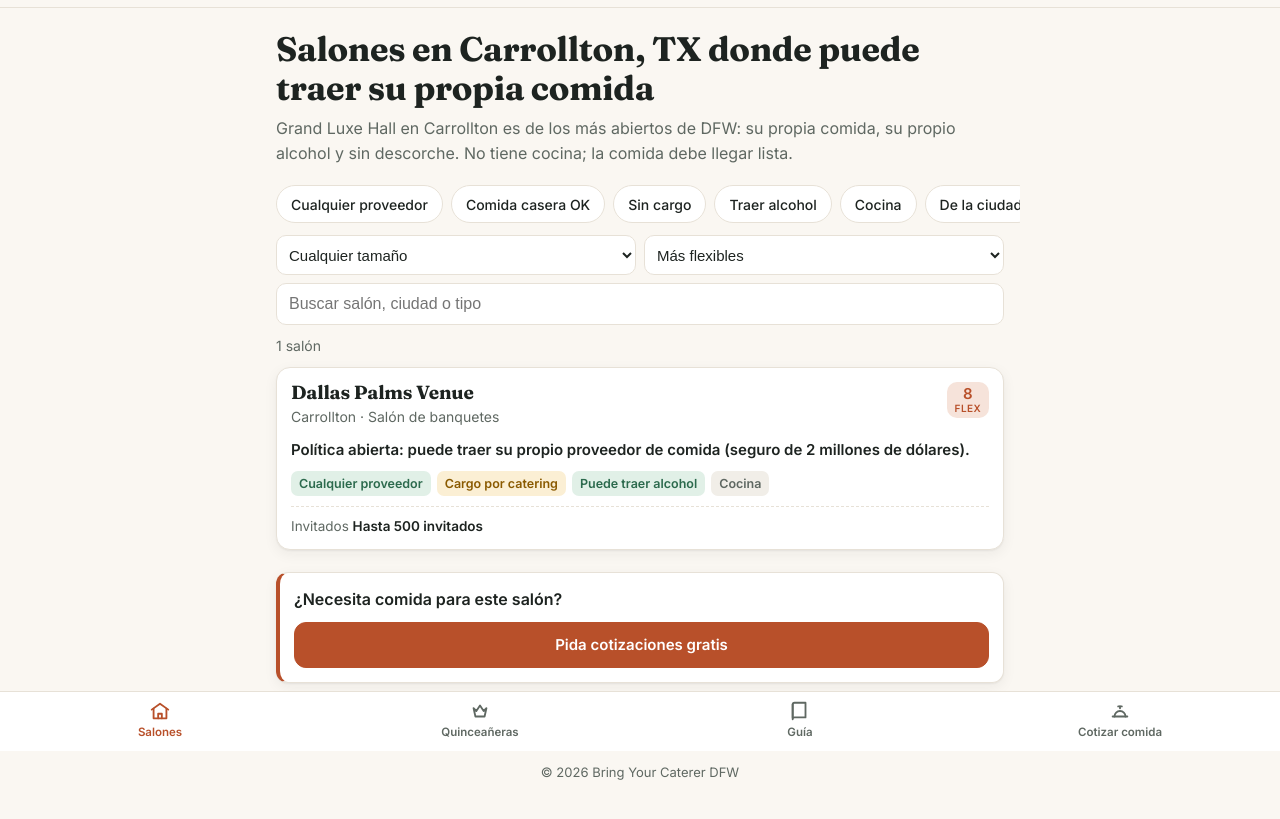
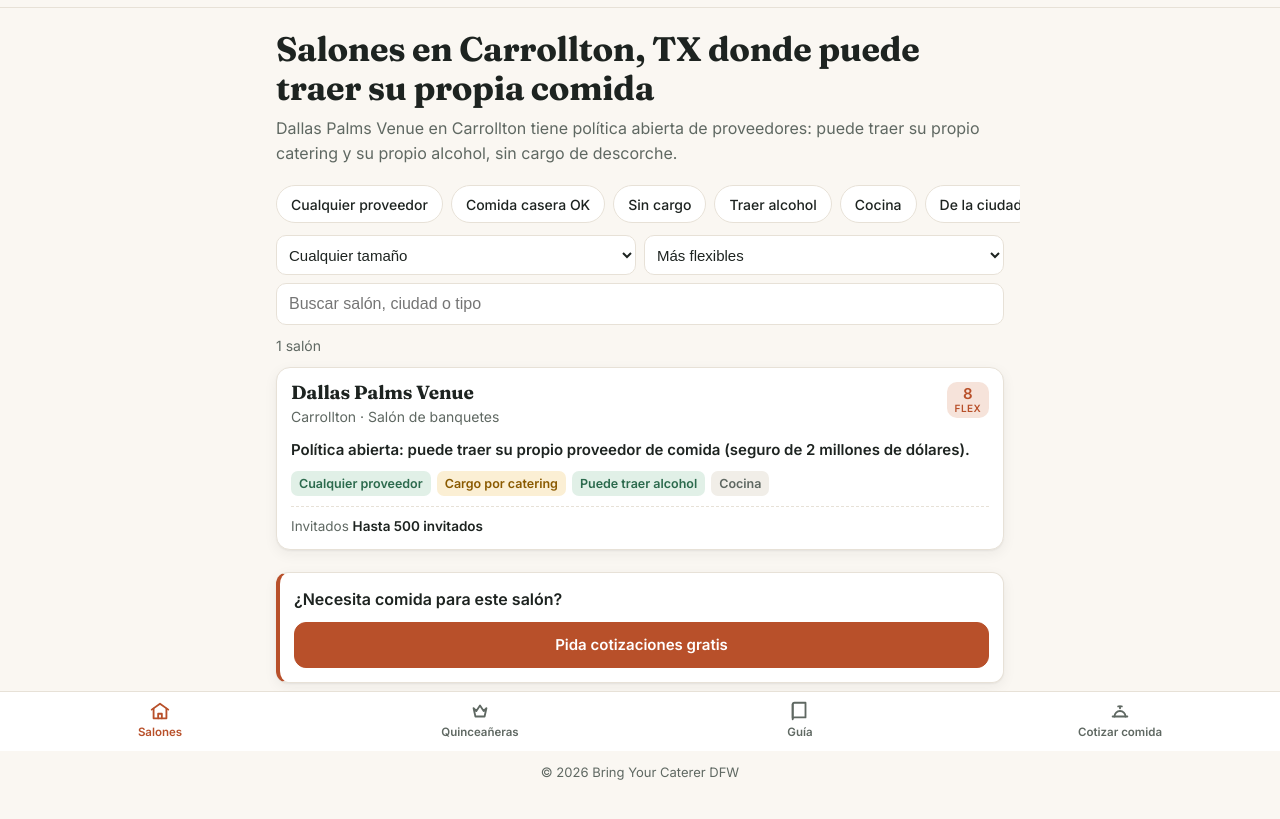
Before and after one commit to Eiramz34/bring-your-caterer, a plain HTML site: page es/ciudad/carrollton/index.html in a window 1280 px wide. Shown: the part 49-868 px from the top of the page. Drawn offline with Linux system fonts and the light colour scheme.

Commit message:
Carrollton intro: describe Dallas Palms Venue
Co-Authored-By: Claude Opus 5.5 <noreply@anthropic.com>

```diff
--- a/es/ciudad/carrollton/index.html
+++ b/es/ciudad/carrollton/index.html
@@ -4,11 +4,11 @@
 <meta charset="utf-8">
 <meta name="viewport" content="width=device-width, initial-scale=1">
 <title>Salones en Carrollton, TX donde puede traer su propia comida (1)</title>
-<meta name="description" content="Grand Luxe Hall en Carrollton es de los más abiertos de DFW: su propia comida, su propio alcohol y sin descorche. No tiene cocina; la comida debe llegar lista">
+<meta name="description" content="Dallas Palms Venue en Carrollton tiene política abierta de proveedores: puede traer su propio catering y su propio alcohol, sin cargo de descorche.">
 
 <link rel="canonical" href="https://bringyourcatererdfw.com/es/ciudad/carrollton/">
 <link rel="alternate" hreflang="es" href="https://bringyourcatererdfw.com/es/ciudad/carrollton/"><link rel="alternate" hreflang="en" href="https://bringyourcatererdfw.com/city/carrollton/"><link rel="alternate" hreflang="x-default" href="https://bringyourcatererdfw.com/city/carrollton/">
-<meta property="og:type" content="website"><meta property="og:title" content="Salones en Carrollton, TX donde puede traer su propia comida (1)"><meta property="og:description" content="Grand Luxe Hall en Carrollton es de los más abiertos de DFW: su propia comida, su propio alcohol y sin descorche. No tiene cocina; la comida debe llegar lista"><meta property="og:url" content="https://bringyourcatererdfw.com/es/ciudad/carrollton/"><meta property="og:locale" content="es_US">
+<meta property="og:type" content="website"><meta property="og:title" content="Salones en Carrollton, TX donde puede traer su propia comida (1)"><meta property="og:description" content="Dallas Palms Venue en Carrollton tiene política abierta de proveedores: puede traer su propio catering y su propio alcohol, sin cargo de descorche."><meta property="og:url" content="https://bringyourcatererdfw.com/es/ciudad/carrollton/"><meta property="og:locale" content="es_US">
 <link rel="preconnect" href="https://fonts.googleapis.com"><link rel="preconnect" href="https://fonts.gstatic.com" crossorigin>
 <link href="https://fonts.googleapis.com/css2?family=Fraunces:opsz,wght@9..144,600;9..144,700&family=Inter:wght@400;500;600&display=swap" rel="stylesheet">
 <link rel="icon" href="../../../assets/favicon.svg" type="image/svg+xml"><meta property="og:image" content="https://bringyourcatererdfw.com/assets/og-es.png"><meta property="og:site_name" content="Bring Your Caterer DFW"><meta property="og:image:width" content="1200"><meta property="og:image:height" content="630"><meta property="og:image:alt" content="Bring Your Caterer DFW: salones donde puede traer su comida"><meta name="twitter:card" content="summary_large_image">
@@ -23,7 +23,7 @@
   <a class="brand" href="../../../es/">Bring Your Caterer<small>Salones en DFW donde puede traer su propia comida</small></a>
   <a class="langtoggle" href="../../../city/carrollton/" hreflang="en" lang="en">English</a>
 </div></header>
-<main class="wrap"><section class="hero"><h1>Salones en Carrollton, TX donde puede traer su propia comida</h1><p>Grand Luxe Hall en Carrollton es de los más abiertos de DFW: su propia comida, su propio alcohol y sin descorche. No tiene cocina; la comida debe llegar lista.</p></section><div class="filters" data-filters>
+<main class="wrap"><section class="hero"><h1>Salones en Carrollton, TX donde puede traer su propia comida</h1><p>Dallas Palms Venue en Carrollton tiene política abierta de proveedores: puede traer su propio catering y su propio alcohol, sin cargo de descorche.</p></section><div class="filters" data-filters>
     <div class="chips" role="group" aria-label="Filters"><button type="button" class="chip" data-f="any" aria-pressed="false">Cualquier proveedor</button><button type="button" class="chip" data-f="self" aria-pressed="false">Comida casera OK</button><button type="button" class="chip" data-f="nofee" aria-pressed="false">Sin cargo</button><button type="button" class="chip" data-f="alcohol" aria-pressed="false">Traer alcohol</button><button type="button" class="chip" data-f="kitchen" aria-pressed="false">Cocina</button><button type="button" class="chip" data-f="city" aria-pressed="false">De la ciudad</button><button type="button" class="chip" data-f="verified" aria-pressed="false">Fuente oficial</button></div>
     <div class="selects">
 
```
Also changed, not shown: city/carrollton/index.html (+3 -3 lines).
